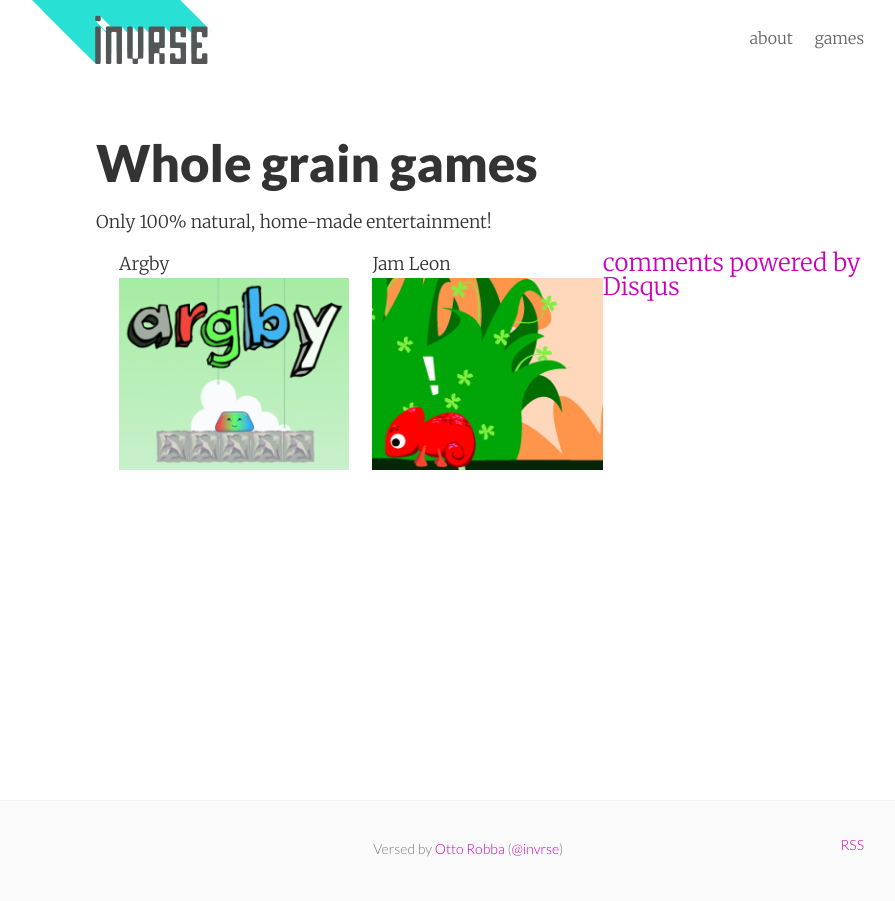
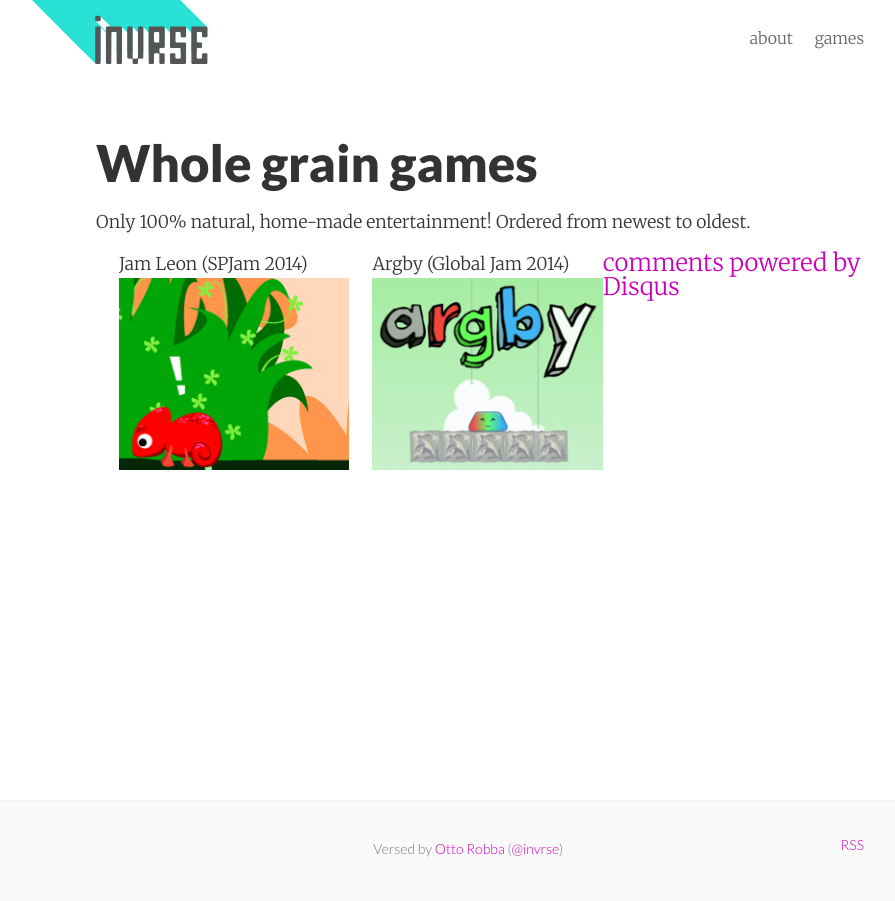
Before and after one commit to ThaisRobba/invrse, a Jekyll site: the page built from games.html, in a window 1280 px wide. Shown: the whole page, without its empty margins (160-1055 px from the left). Built offline with Jekyll 4.4.1, drawn with Linux system fonts in a browser that asks for light colours; comment, search, counter and statistics services are not loaded.

```diff
--- a/games.html
+++ b/games.html
@@ -7,8 +7,9 @@
 
 <p>
     Only 100% natural, home-made entertainment!
+    Ordered from newest to oldest.
 </p>
 <ul class="padding-left-zero">
-<li class="games-gallery list-style-none">Argby<a href="{{site.baseurl}}/games/argby/"><img src="{{site.baseurl}}/assets/thumbnail_argby.png"></a></li>
-<li class="games-gallery list-style-none">Jam Leon<a href="{{site.baseurl}}/games/jamleon/"><img src="{{site.baseurl}}/assets/thumbnail_jamleon.png"></a></li>
+    <li class="games-gallery list-style-none">Jam Leon (SPJam 2014)<a href="{{site.baseurl}}/games/jamleon/"><img src="{{site.baseurl}}/assets/thumbnail_jamleon.png"></a></li>
+    <li class="games-gallery list-style-none">Argby (Global Jam 2014)<a href="{{site.baseurl}}/games/argby/"><img src="{{site.baseurl}}/assets/thumbnail_argby.png"></a></li>
 <ul>
--- a/games/jamleon/index.html
+++ b/games/jamleon/index.html
@@ -4,4 +4,4 @@
 permalink: /games/jamleon/
 comments: true
 ---
-<iframe src="https://www.ottorobba.com/spjam/index.html" width="100%" height="385px"></iframe>
+<iframe src="http://www.ottorobba.com/spjam/index.html" width="100%" height="385px"></iframe>
```
